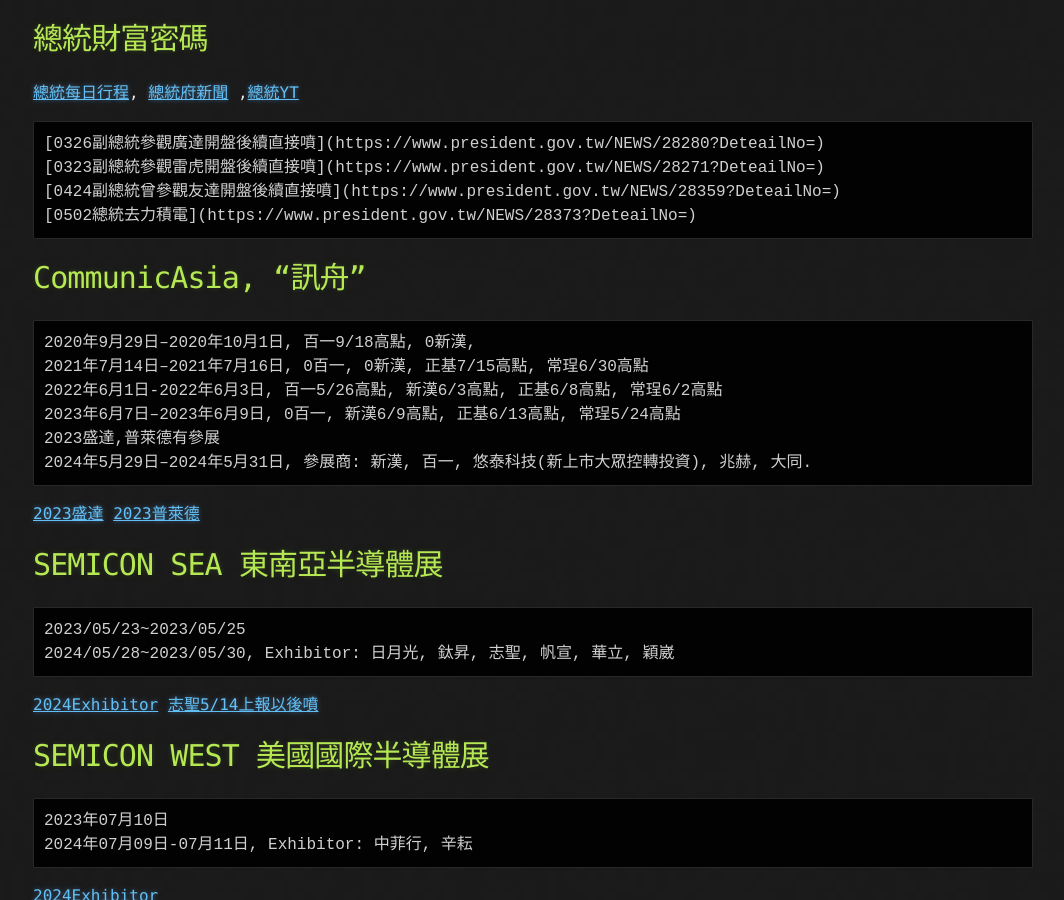
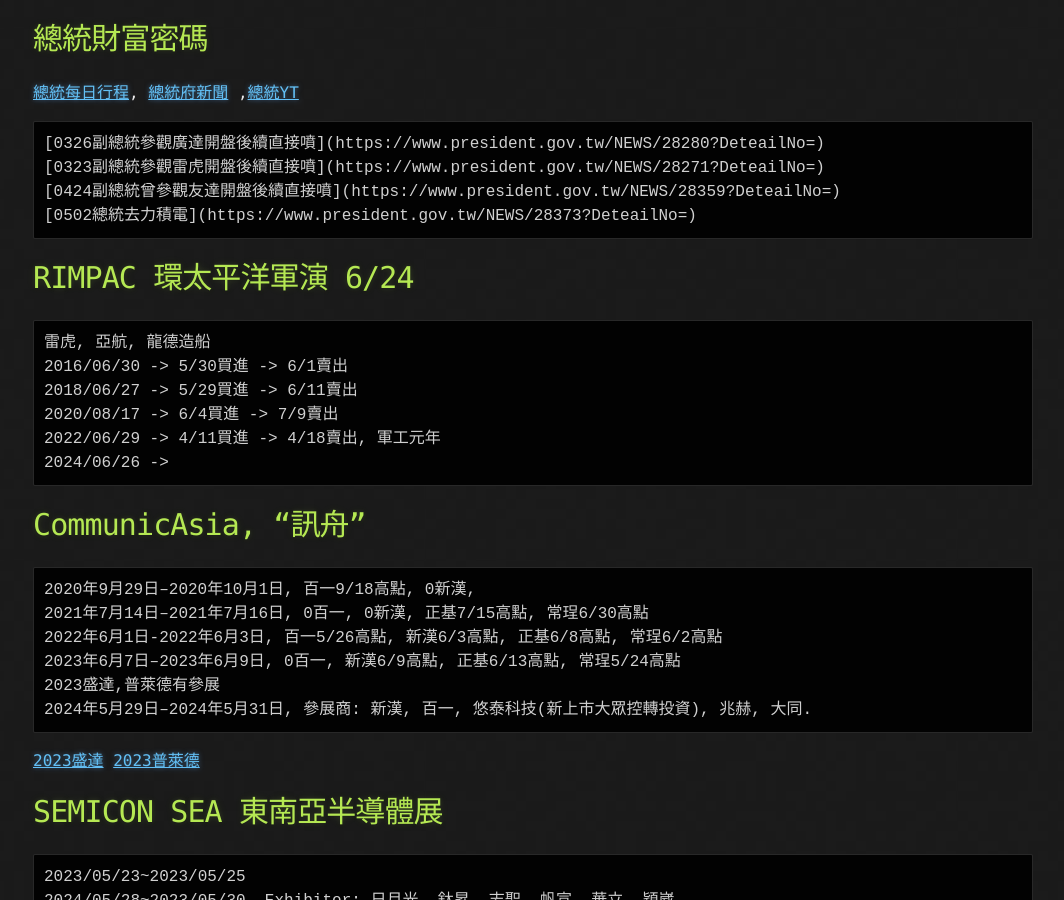
Before and after one commit to lepg5487/Stock_God, a Jekyll site: the page built from experience.md, in a window 1280 px wide and 900 px high, scrolled down 4760 px. Shown: the whole window, without its empty margins (107-1171 px from the left). Built offline with Jekyll 4.4.1, drawn with Linux system fonts in a browser that asks for light colours; our own code applies the rules of GitHub Pages for plain Markdown files.

Commit message:
Update experience.md

````diff
--- a/experience.md
+++ b/experience.md
@@ -182,6 +182,16 @@
 [0323副總統參觀雷虎開盤後續直接噴](https://www.president.gov.tw/NEWS/28271?DeteailNo=)
 [0424副總統曾參觀友達開盤後續直接噴](https://www.president.gov.tw/NEWS/28359?DeteailNo=)
 [0502總統去力積電](https://www.president.gov.tw/NEWS/28373?DeteailNo=)
+```
+
+# RIMPAC 環太平洋軍演 6/24
+```
+雷虎, 亞航, 龍德造船
+2016/06/30 -> 5/30買進 -> 6/1賣出
+2018/06/27 -> 5/29買進 -> 6/11賣出
+2020/08/17 -> 6/4買進 -> 7/9賣出
+2022/06/29 -> 4/11買進 -> 4/18賣出, 軍工元年
+2024/06/26 ->
 ```
 
 # CommunicAsia, "訊舟"
````
